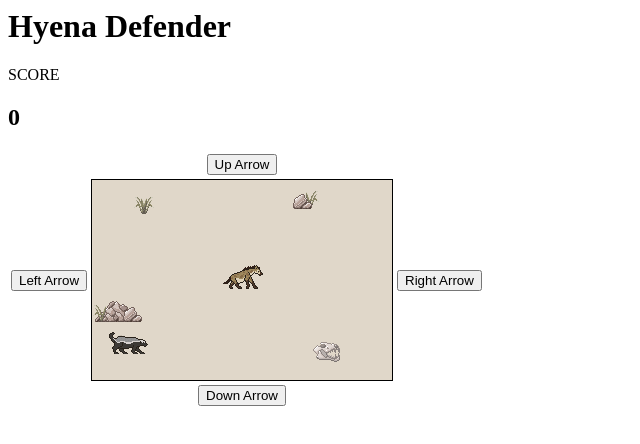
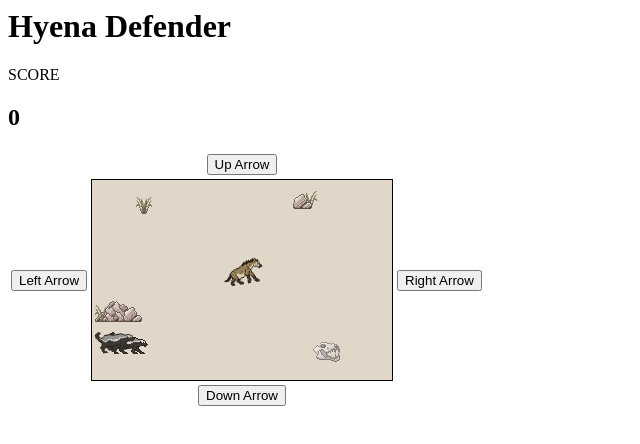
Before and after one commit to KStyer/ClickCounterJS, a plain HTML site: page index.html in a window 1280 px wide. Both pictures are taken after a click on the button "Up Arrow". Shown: the full height of the page, 0-640 px from the left. Drawn offline with Linux system fonts and the light colour scheme.

Commit message:
added honey badger random appearance and movement

```diff
--- a/index.html
+++ b/index.html
@@ -42,7 +42,7 @@
                 </button>
             </td>
             <td>
-                <div style="width: 300px; height: 200px; border:1px solid black; background-color: rgb(224, 215, 201);">
+                <div id="plains" style="width: 300px; height: 200px; border:1px solid black; background-color: rgb(224, 215, 201);">
 
                     <div id="hyenaPixel" style="margin-left: 130px; margin-top: 85px; position:absolute; z-index: 1;">
                         <img src="Img/hyena.png" alt="hyena pixel image">
--- a/myscripts.js
+++ b/myscripts.js
@@ -1,17 +1,21 @@
+let honeyBadgerExists = false;
+let honeyBadgerInterval;
+let honeyBadgerElement;
+
 window.onload = (e) => {
     // let message=sendGreetingTo("Crumbsby", "want a snack?")
     // window.alert(message)
     // let message2
     // message2=sendGreetingTo("Koto", "lets go fly a kite!")
     // console.log(message2)
-    let clickTargetElement = document.getElementById("clickTarget");
-    clickTargetElement.addEventListener("click", incrementCounter());
+    // let clickTargetElement = document.getElementById("clickTarget");
+    // clickTargetElement.addEventListener("click", incrementCounter());
 
-    let clickTargetElementLess = document.getElementById("clickTarget2");
-    clickTargetElementLess.addEventListener("click", decrementCounter());
+    // let clickTargetElementLess = document.getElementById("clickTarget2");
+    // clickTargetElementLess.addEventListener("click", decrementCounter());
 
     let moveUpButton = document.getElementById("moveUp");
-    moveUpButton.addEventListener("click", upAction());
+    moveUpButton.addEventListener("click", upAction(document.getElementById("hyenaPixel")));
 
     let moveDownButton = document.getElementById("moveDown");
     moveDownButton.addEventListener("click", downAction());
@@ -22,7 +26,12 @@ window.onload = (e) => {
     let moveRightButton = document.getElementById("moveRight");
     moveRightButton.addEventListener("click", rightAction());
 
+    honeyBadgerInterval = setInterval(handleHoneyBadger(), 500);
+
+
 }
+
+
 
 window.addEventListener("keydown", (e) => {
     // changeCounterValueBy(e.code)
@@ -57,9 +66,34 @@ function changeCounterValueBy(changeAmount) {
     // counterElement.appendChild;
 }
 
-function upAction() {
+function handleHoneyBadger() {
     return () => {
-        let circleElement = document.getElementById("hyenaPixel");
+        let randomizer = Math.floor(Math.random() * 10);
+        // console.log("the random number generated was " + randomizer)
+        if (randomizer == 0 && honeyBadgerExists == false) {
+            honeyBadgerExists = true
+            honeyBadgerElement = document.createElement("div");
+            let imgElement = document.createElement("img");
+            imgElement.src="Img/honeybadger.png";
+            honeyBadgerElement.appendChild(imgElement);
+            honeyBadgerElement.style.posistion = "absolute";
+            // to do: the logic will be different for each side so may need to use a different random number generator to determine side he appears on
+            // will need to use if else like starting at line 100 (in upAction) to select which random number relates to which wall
+            honeyBadgerElement.style.marginTop = Math.floor(Math.random() * 175);
+            let backgroundPlains = document.getElementById("plains");
+            backgroundPlains.appendChild(honeyBadgerElement);
+        }
+        if (honeyBadgerExists == true) {
+            // to do: use another random number to determine which direction to go
+            // to do: refactor the other driections so that we can pass them the element to move as well because right now it can only move upwards
+            upAction(honeyBadgerElement).call()
+        }
+    }
+}
+
+function upAction(spriteToMove) {
+    return () => {
+        let circleElement = spriteToMove;
         // let currentTopMarginString = circleElement.style.marginTop;
         let currentTopMargin = parseFloat(circleElement.style.marginTop);
         // currentTopMargin = parseInt(currentTopMarginString);
```
